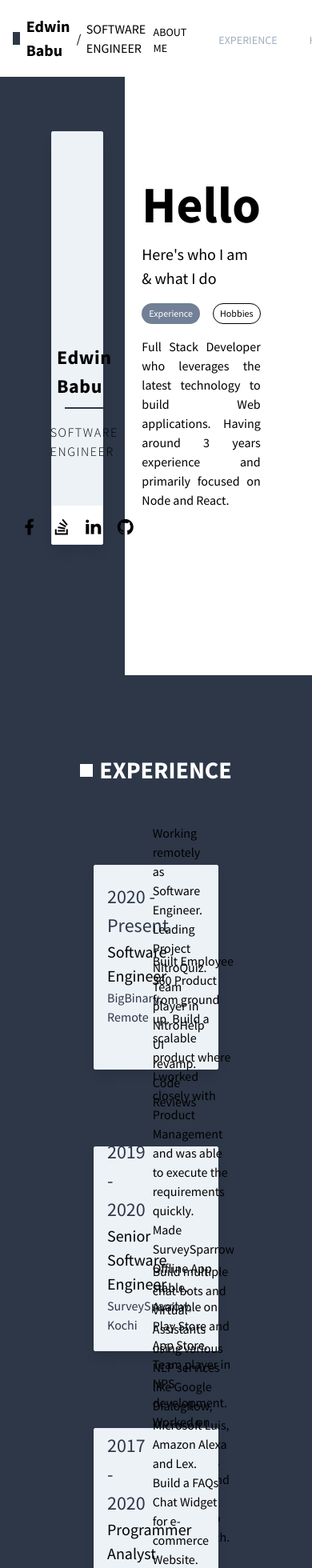
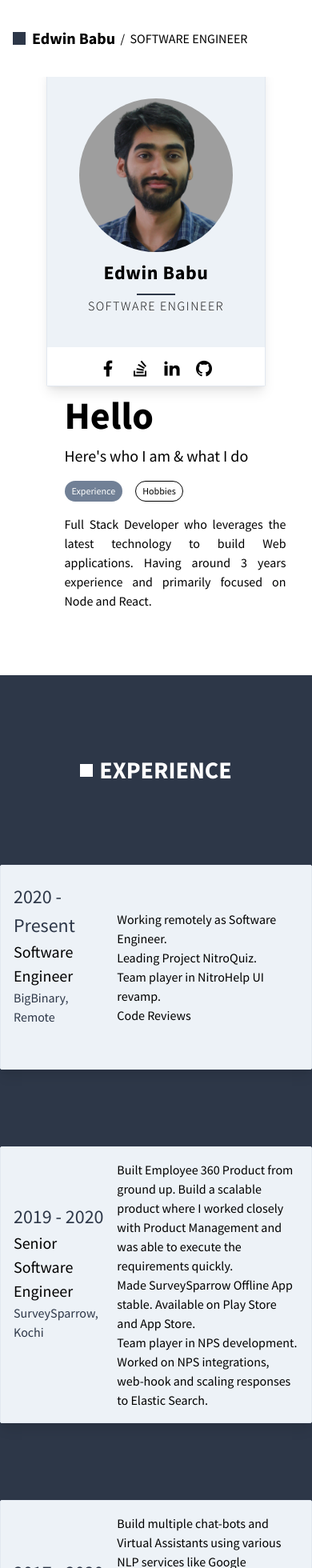
Before and after one commit to edwinbbu/edwinbbu.github.io, a React (Create React App) app: page / in a window 390 px wide. Shown: the top 1960 px of the page at 80% size. Built offline with nearby package versions, Linux system fonts and the light colour scheme.

Commit message:
pages made mobile responsive

```diff
--- a/src/components/Experience.js
+++ b/src/components/Experience.js
@@ -8,7 +8,7 @@ export default function Experience() {
         <h1 className="text-white uppercase text-3xl font-bold">Experience</h1>
       </div>
       <div className="flex flex-col justify-center items-center mt-24">
-        <div className="flex flex-row bg-gray-200 border rounded-sm shadow-lg w-2/5 h-64 mb-24 p-4">
+        <div className="flex flex-row bg-gray-200 border rounded-sm shadow-lg min-h-64 h-auto mb-24 p-4 w-full md:w-5/6 lg:w-2/5 ">
           <div className="flex flex-col w-1/3 justify-center items-start mb-8">
             <h1 className="text-2xl text-gray-800">2020 - Present</h1>
             <h2 className="text-xl text-black">Software Engineer</h2>
@@ -23,7 +23,7 @@ export default function Experience() {
             Code Reviews
           </div>
         </div>
-        <div className="flex flex-row bg-gray-200 border rounded-sm shadow-lg w-2/5 h-64 mb-24 p-4">
+        <div className="flex flex-row bg-gray-200 border rounded-sm shadow-lg min-h-64 h-auto mb-24 p-4 w-full md:w-5/6 lg:w-2/5">
           <div className="flex flex-col w-1/3 justify-center items-start mb-8">
             <h1 className="text-2xl text-gray-800">2019 - 2020</h1>
             <h2 className="text-xl text-black">Senior Software Engineer</h2>
@@ -40,7 +40,7 @@ export default function Experience() {
             and scaling responses to Elastic Search.
           </div>
         </div>
-        <div className="flex flex-row bg-gray-200 border rounded-sm shadow-lg w-2/5 h-64 p-4">
+        <div className="flex flex-row bg-gray-200 border rounded-sm shadow-lg min-h-64 h-auto p-4 w-full md:w-5/6 lg:w-2/5">
           <div className="flex flex-col w-1/3 justify-center items-start mb-8">
             <h1 className="text-2xl text-gray-800">2017 - 2020</h1>
             <h2 className="text-xl text-black">Programmer Analyst</h2>
--- a/src/components/Hobbies.js
+++ b/src/components/Hobbies.js
@@ -4,13 +4,13 @@ export default function Experience() {
   return (
     <div
       id="hobbies"
-      className="flex flex-col justify-start items-center h-screen bg-gray-800 p-24"
+      className="flex flex-col justify-start items-center h-screen bg-gray-800 p-4 md:p-12 lg:p-24"
     >
       <div className="flex flex-row justify-center items-center">
         <div className="h-4 w-4 bg-white mr-2"></div>
         <h1 className="text-white uppercase text-3xl font-bold">Hobbies</h1>
       </div>
-      <ul className="list-disc flex flex-col items-start justify-center self-center my-auto p-8 text-white text-xl">
+      <ul className="list-disc flex flex-col items-start justify-center self-center my-auto p-2 lg:p-8 text-white text-xl">
         <li>
           Apart from being a web developer, I enjoy playing football, cricket,
           batminton.
--- a/src/components/Home.js
+++ b/src/components/Home.js
@@ -2,9 +2,9 @@ import React from "react";
 
 export default function Home() {
   return (
-    <div id="home" className="h-screen w-2/5 bg-gray-800 relative">
+    <div id="home" className="h-screen w-2/5 lg:bg-gray-800 relative">
       <div className="h-screen w-screen flex flex-row justify-center items-center absolute left-0 top-0">
-        <div className="flex flex-row justify-center items-center w-5/12 relative">
+        <div className="flex flex-col lg:flex-row justify-center items-center w-5/6 lg:w-5/12 relative">
           <LeftContents />
           <RightContents />
         </div>
@@ -46,20 +46,20 @@ const SocialLinks = () => {
 
 const LeftContents = () => {
   return (
-    <div className="bg-gray-200 border rounded-sm shadow-lg w-2/5">
+    <div className="bg-gray-200 border rounded-sm shadow-lg lg:w-2/5">
       <div className="p-10">
         <div className="flex flex-col items-center justify-start">
           <img
             src="edwin.png"
             alt="Edwin Babu"
-            className="w-48 h-48 object-cover rounded-full mb-8"
+            className="w-48 h-48 object-cover rounded-full mb-2 lg:mb-8"
           />
           <h2 className="flex justify-center text-2xl tracking-wide font-bold mb-2">
             Edwin Babu
           </h2>
           <div style={{ height: 2 }} className="w-12 bg-gray-800"></div>
           <hr />
-          <p className="flex justify-center my-4 font-thin uppercase tracking-widest">
+          <p className="flex justify-center lg:my-4 font-thin uppercase tracking-widest">
             Software Engineer
           </p>
         </div>
@@ -75,7 +75,7 @@ const RightContents = () => {
   };
   return (
     <div className="max-w-sm ml-12">
-      <h1 className="text-6xl font-bold">Hello</h1>
+      <h1 className="text-5xl lg:text-6xl font-bold">Hello</h1>
       <h2 className="text-xl mb-4">Here's who I am & what I do</h2>
       <div className="flex flex-row justify-start mb-4">
         <button
--- a/src/components/NavBar.js
+++ b/src/components/NavBar.js
@@ -20,7 +20,7 @@ export default function Navbar() {
               &nbsp;&nbsp;/&nbsp;&nbsp;
               <h2 className="text-base">SOFTWARE ENGINEER</h2>
             </div>
-            <div className="flex justify-end sm:ml-6 sm:flex">
+            <div className="hidden md:flex md:justify-end">
               <a
                 href="#home"
                 onClick={() => setActive(navLinks.home)}
```
Also changed, not shown: src/assets/styles/main.css, tailwind.js.
